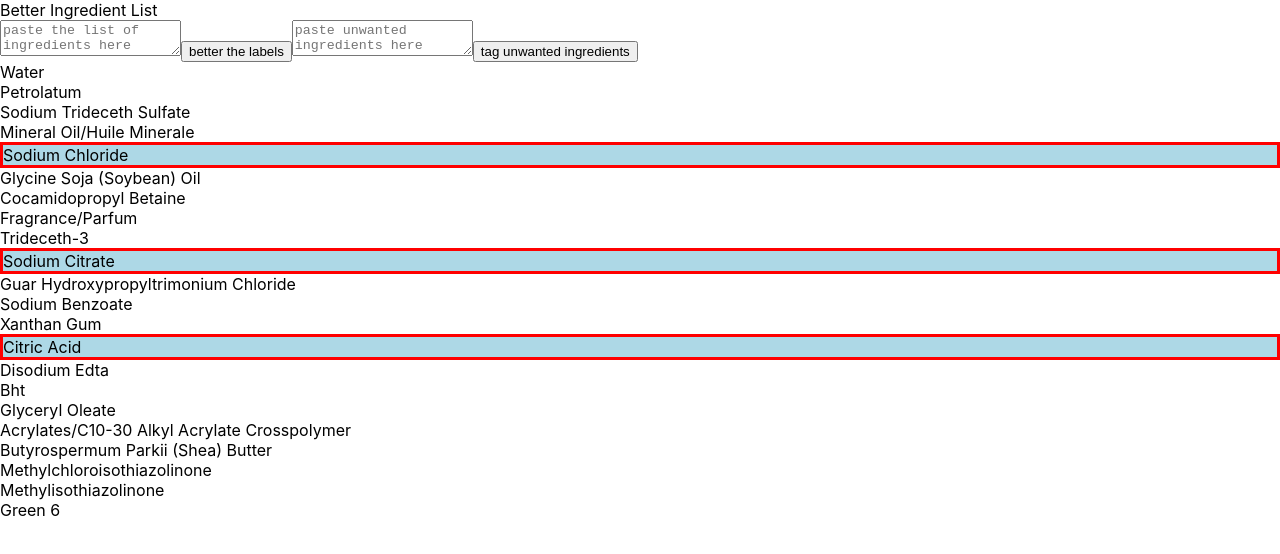
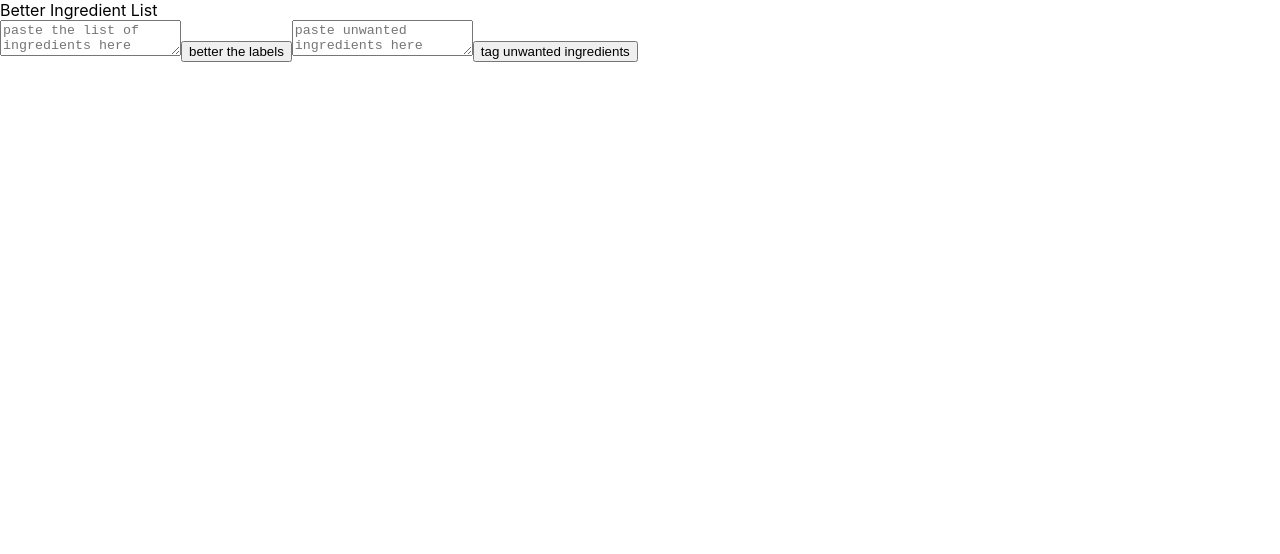
Before and after one commit to lalinw/betterlabel, a React (Create React App) app: page / in a window 1280 px wide. Shown: the top 554 px of the page. Built offline with nearby package versions, Linux system fonts and the light colour scheme.

Commit message:
WIP: simple flagging

```diff
--- a/src/App.js
+++ b/src/App.js
@@ -6,10 +6,13 @@ class App extends Component {
   constructor() {
     super();
     this.state = {
-      flaggedItems: ["Sodium Chloride", "Sodium Citrate", "Citric Acid"]
+      inputString: "",
+      flaggedItems: ["Sodium Chloride", "Sodium Citrate", "Citric Acid", "Sodium Laureth Sulfate"],
+      inputArray: []
     };
     this.itemFlagFormatter = this.itemFlagFormatter.bind(this);
     this.convertStringToArray = this.convertStringToArray.bind(this);
+    this.handleInput = this.handleInput.bind(this);
   }
 
 
@@ -33,20 +36,32 @@ class App extends Component {
     return trimmed;
   }
 
+  handleInput(event) {
+    this.setState({
+      inputString: event.target.value
+    });
+  }
+
   render() {
-    var sampleString = "Water, Petrolatum, Sodium Trideceth Sulfate, Mineral Oil/Huile Minerale, Sodium Chloride, Glycine Soja (Soybean) Oil, Cocamidopropyl Betaine, Fragrance/Parfum, Trideceth-3, Sodium Citrate, Guar Hydroxypropyltrimonium Chloride, Sodium Benzoate, Xanthan Gum, Citric Acid, Disodium Edta, Bht, Glyceryl Oleate, Acrylates/C10-30 Alkyl Acrylate Crosspolymer, Butyrospermum Parkii (Shea) Butter, Methylchloroisothiazolinone, Methylisothiazolinone, Green 6.";
-    var array = this.convertStringToArray(sampleString);
-
-
     return (
       <React.Fragment>
         <div>Better Ingredient List</div>
-        <textarea name="ingredients-input" placeholder="paste the list of ingredients here"></textarea>
-        <button>better the labels</button>
+        <textarea
+          name="ingredients-input"
+          placeholder="paste the list of ingredients here"
+          onChange={this.handleInput}
+          ></textarea>
+        <button
+          onClick={() => {
+            this.setState({
+              inputArray: this.convertStringToArray(this.state.inputString)
+            });
+          }}
+          >better the labels</button>
         <textarea name="ingredients-input" placeholder="paste unwanted ingredients here"></textarea>
         <button>tag unwanted ingredients</button>
         <div>
-          {array.map((i) => this.itemFlagFormatter(i, this.state.flaggedItems)) }
+          {this.state.inputArray.map((i) => this.itemFlagFormatter(i, this.state.flaggedItems)) }
         </div>
       </React.Fragment>
     );
```
